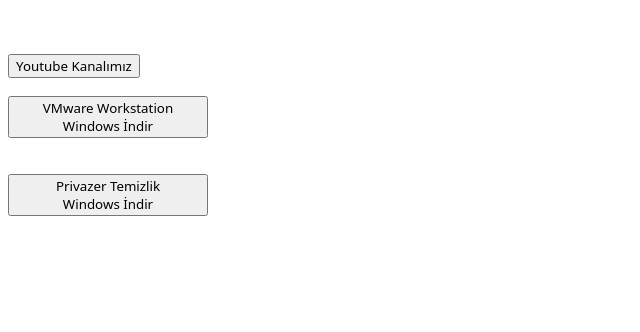
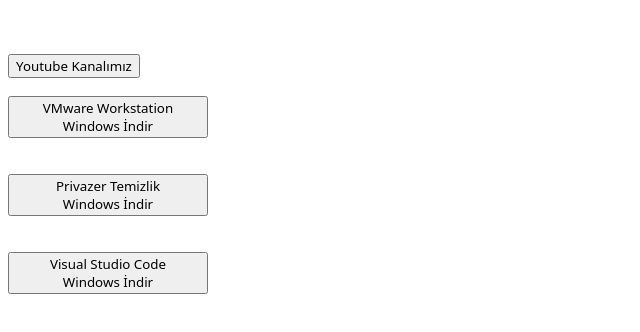
Before and after one commit to KodDelisi-dev/koddelisi-dev.github.io, a plain HTML site: page index.html in a window 1280 px wide. Shown: the part 86-418 px from the top of the page, without its empty margins (0-640 px from the left). Drawn offline with Linux system fonts and the light colour scheme.

Commit message:
Update index.html

```diff
--- a/index.html
+++ b/index.html
@@ -30,7 +30,9 @@
 
 <br><button style="width: 200px;"><a href="https://disk.yandex.com.tr/d/-N4J5yoc7gUTyA" class="indir">VMware Workstation <br> Windows İndir</a></button><br><br><br>
 
-<button style="width: 200px;"><a href="https://disk.yandex.com.tr/d/Bh7dIMa-mxTTnQ" class="indir">Privazer Temizlik <br> Windows İndir</a></button>
+<button style="width: 200px;"><a href="https://disk.yandex.com.tr/d/Bh7dIMa-mxTTnQ" class="indir">Privazer Temizlik <br> Windows İndir</a></button><br><br><br>
+
+<button style="width: 200px;"><a href="https://disk.yandex.com.tr/d/oMWq8vmb4k1SuQ" class="indir">Visual Studio Code <br> Windows İndir</a></button>
 
 </body>
 </html>
```
